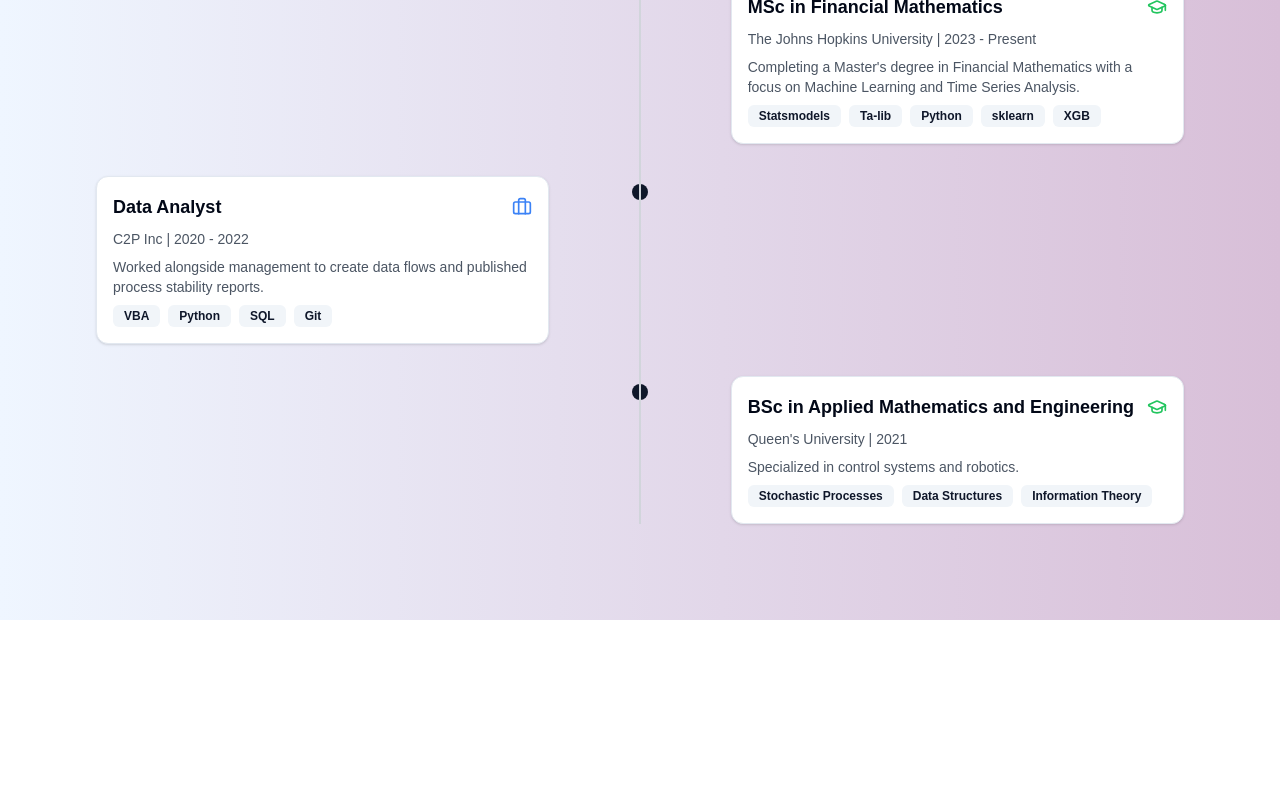
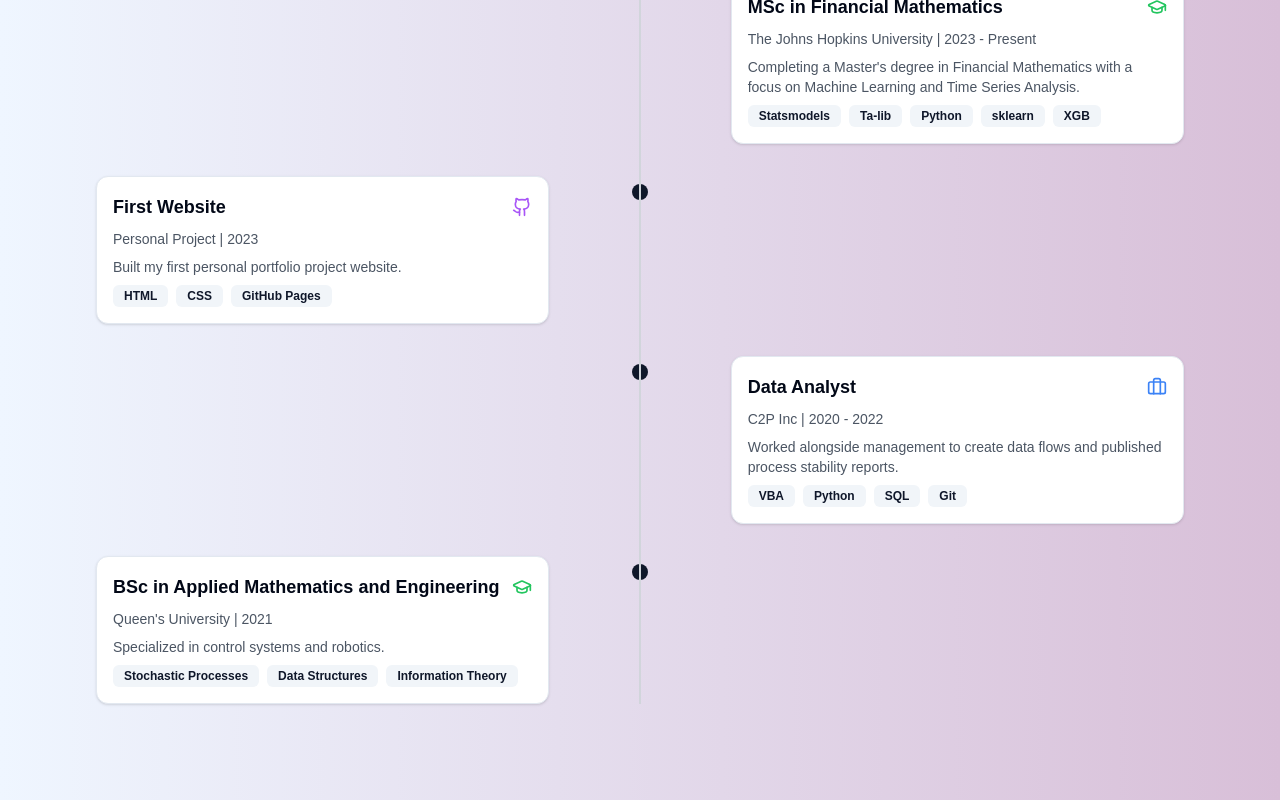
Before and after one commit to RobertCastagna/vercel_deploy_v1, a Next.js app in the folder app_v3/: page / in a window 1280 px wide. Shown: the part 1472-2272 px from the top of the page. Before the commit the page ends 2092 px from the top, so only its background shows below. Built offline with nearby package versions, Linux system fonts and the light colour scheme.

Commit message:
adding another personal project (old website)

```diff
--- a/app_v3/components/dynamic-timeline-portfolio.tsx
+++ b/app_v3/components/dynamic-timeline-portfolio.tsx
@@ -68,6 +68,15 @@ const timelineData: TimelineItem[] = [
     date: '2023 - Present',
     description: 'Completing a Master\'s degree in Financial Mathematics with a focus on Machine Learning and Time Series Analysis. Conducting research with classifier-based machine learning algorithms to determine predictive signals.',
     skills: ['Statsmodels', 'Ta-lib', 'Python', 'sklearn', 'XGB']
+  },
+  {
+    type: 'github',
+    title: 'First Website',
+    organization: 'Personal Project',
+    date: '2023',
+    description: 'Built my first personal portfolio project website. We have obviously learned some new things since then; I made this one using GitHub Pages. It has a cool blog.',
+    skills: ['HTML','CSS','GitHub Pages'],
+    link: 'https://robertcastagna.github.io/My_Portfolio/'
   },
   {
     type: 'work',
```
